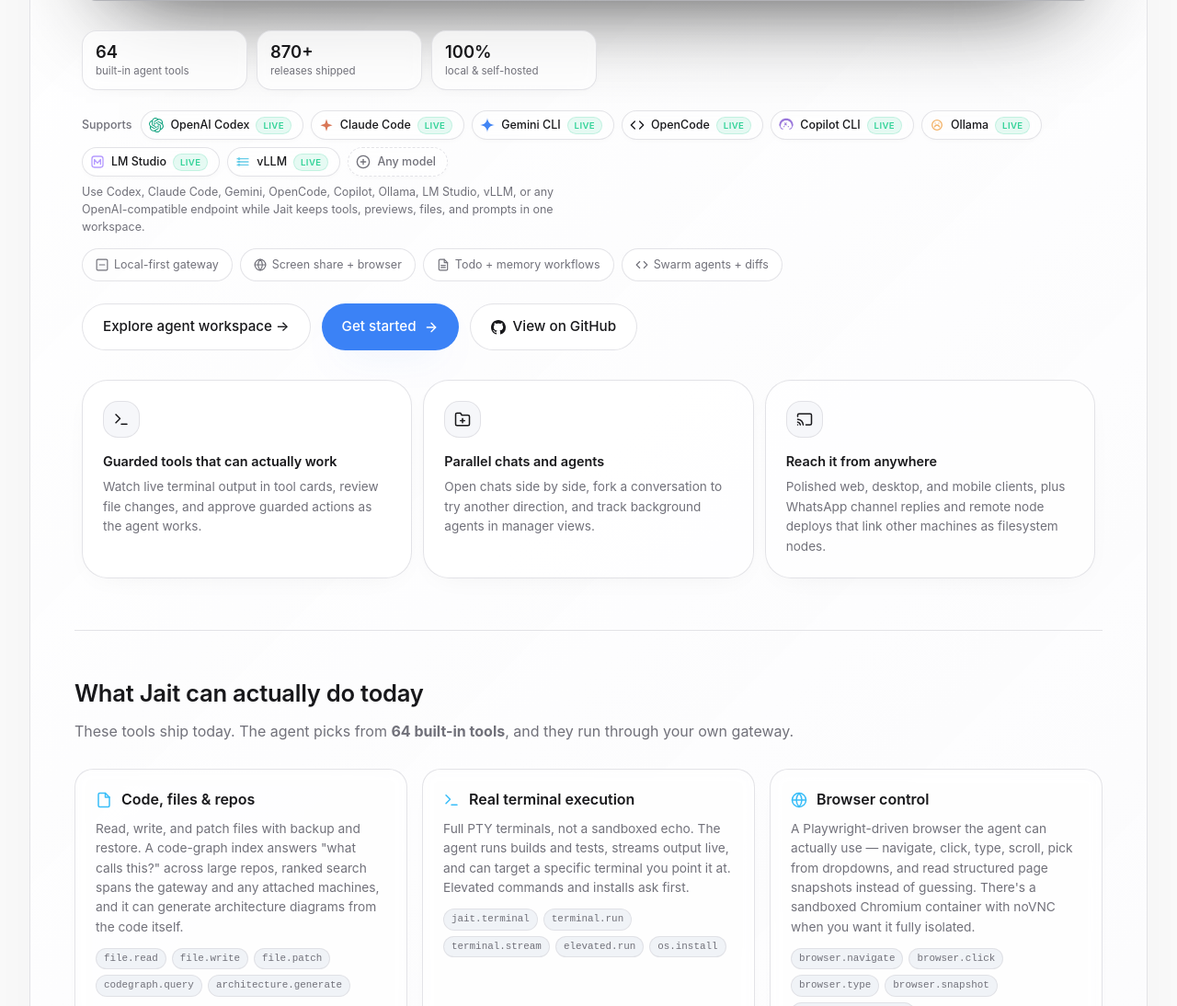
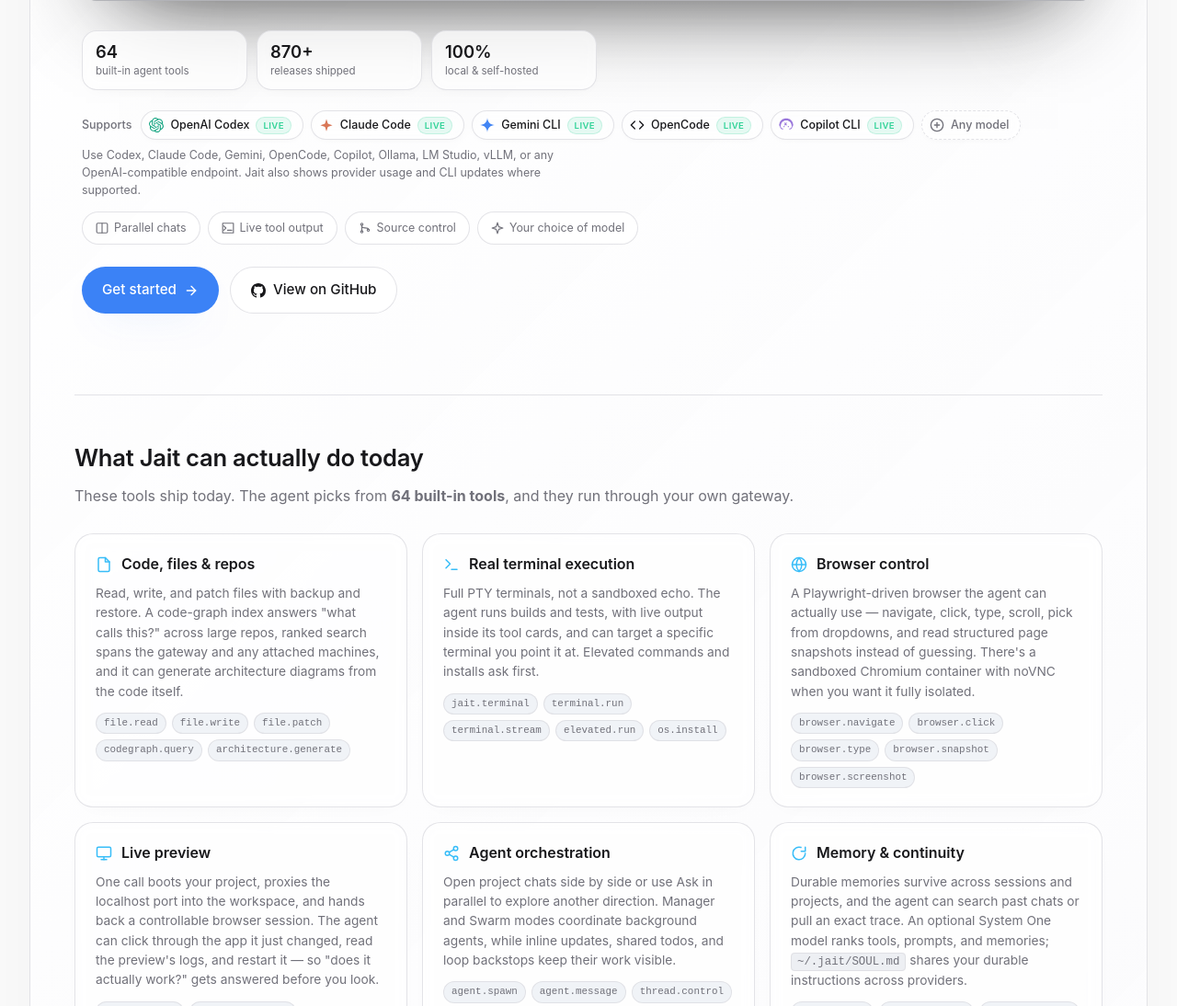
Before and after one commit to Widev-e-U/jait.dev, a plain HTML site: page index.html in a window 1280 px wide. Shown: the part 1220-2314 px from the top of the page at 92% size. Drawn offline with Linux system fonts and the light colour scheme.

Commit message:
refactor: fold agent features into homepage

```diff
--- a/index.html
+++ b/index.html
@@ -64,11 +64,6 @@
       background: linear-gradient(135deg, rgba(255,255,255,0.92), rgba(248,248,252,0.88));
       box-shadow: 0 24px 80px -48px rgba(0,0,0,0.08);
     }
-    html.light .feature-card {
-      background: rgba(255,255,255,0.8);
-      box-shadow: 0 8px 32px -16px rgba(0,0,0,0.08);
-    }
-    html.light .feature-card:hover { box-shadow: 0 16px 48px -20px rgba(0,0,0,0.12); }
     html.light .method-card,
     html.light .download-card {
       background: rgba(255,255,255,0.7);
@@ -172,12 +167,6 @@
     html.light .hero-logo .name { color: var(--text); }
     html.light .hero-logo .subtitle { color: var(--muted); }
     html.light .hero-tagline { color: var(--text); }
-    html.light .feature-card h3 { color: var(--text); }
-    html.light .feature-card .fc-icon {
-      background: rgba(245,247,250,0.9);
-      border-color: var(--border);
-    }
-    html.light .feature-card .fc-icon svg { color: var(--text); }
     html.light .caps .cap svg { color: var(--muted); }
     html.light .theme-toggle {
       background: rgba(255,255,255,0.85);
@@ -364,7 +353,6 @@
     .hero-desc    { animation: fadeInUp 0.7s cubic-bezier(0.16,1,0.3,1) 0.4s both; }
     .caps         { animation: fadeInUp 0.7s cubic-bezier(0.16,1,0.3,1) 0.5s both; }
     .hero-cta     { animation: fadeInUp 0.7s cubic-bezier(0.16,1,0.3,1) 0.6s both; }
-    .feature-cards { animation: fadeInUp 0.7s cubic-bezier(0.16,1,0.3,1) 0.7s both; }
     .control-surface { animation: scaleIn 0.8s cubic-bezier(0.16,1,0.3,1) 0.4s both; }
 
     /* ── Hero ──────────────────────────────────── */
@@ -461,35 +449,6 @@
     }
     .btn-outline:hover { border-color: var(--muted); background: rgba(24,24,28,0.8); }
     .btn svg { width: 16px; height: 16px; }
-
-    /* Feature cards */
-    .feature-cards { display: grid; gap: 12px; }
-    @media (min-width: 768px) { .feature-cards { grid-template-columns: repeat(3,1fr); } }
-    .feature-card {
-      border-radius: var(--radius);
-      border: 1px solid var(--border);
-      background: var(--card);
-      padding: 22px;
-      backdrop-filter: blur(12px);
-      box-shadow: 0 18px 60px -42px rgba(15,23,42,0.4);
-      transition: border-color 0.25s, transform 0.25s cubic-bezier(0.16,1,0.3,1), box-shadow 0.25s;
-    }
-    .feature-card:hover {
-      border-color: rgba(56,189,248,0.3);
-      transform: translateY(-3px);
-      box-shadow: 0 24px 72px -36px rgba(15,23,42,0.5);
-    }
-    .feature-card .fc-icon {
-      width: 40px; height: 40px;
-      display: flex; align-items: center; justify-content: center;
-      border-radius: 1rem;
-      border: 1px solid var(--border);
-      background: rgba(9,9,11,0.85);
-      margin-bottom: 14px;
-    }
-    .feature-card .fc-icon svg { width: 18px; height: 18px; color: var(--text); }
-    .feature-card h3 { font-size: 0.9rem; font-weight: 600; margin-bottom: 6px; }
-    .feature-card p { font-size: 0.85rem; color: var(--muted); margin: 0; line-height: 1.6; }
 
     /* ── Control surface (right column) ────────── */
     .control-surface { display: flex; min-width: 0; align-items: stretch; }
@@ -1410,7 +1369,7 @@
 
           <h1 class="hero-tagline">An AI agent workspace that runs on your machine.</h1>
           <p class="hero-desc">Jait is one small gateway you install yourself. It gives an agent real terminals, your filesystem, a controllable browser, live previews, memory, and scheduled jobs — then lets you reach all of it from your laptop, your server, or your phone. Your code never leaves your disk, and you bring whichever model you already pay for.</p>
-          <p class="hero-desc" style="font-size:0.92rem"><a href="agent.html">Explore the agent workspace →</a> &nbsp;·&nbsp; <a href="#capabilities">See every capability →</a></p>
+          <p class="hero-desc" style="font-size:0.92rem"><a href="#capabilities">See everything it can do →</a></p>
 
           <div class="hero-editor-shot">
             <figure>
@@ -1456,46 +1415,21 @@
               <svg viewBox="0 0 24 24" fill="currentColor" style="color:#9a77db"><path d="M9.11 8.18a.75.75 0 0 1 1.06-.02l.82.78.82-.78a.75.75 0 1 1 1.03 1.09l-1.1 1.04 1.1 1.04a.75.75 0 0 1-1.03 1.09l-.82-.78-.82.78a.75.75 0 0 1-1.03-1.09l1.1-1.04-1.1-1.04a.75.75 0 0 1-.03-1.07Z"/><path d="M12 1C6.2 1 2.48 4.36 1.28 8.42a3.7 3.7 0 0 0-.3 1.75 3.55 3.55 0 0 0-.45 1.87c.06.86.49 1.6 1.1 2.13A3.49 3.49 0 0 0 2.4 16c.58 1.57 1.83 3 3.6 3h1v-1.5H5.98c-1.2 0-2.12-1-2.58-2.22a2 2 0 0 1-.53-1.21 1.99 1.99 0 0 1 .33-1.34.75.75 0 0 0 .15-.55c-.05-.49.06-.98.2-1.42C4.22 8.06 6.96 5.5 9.86 4.59a10 10 0 0 1 4.28 0c2.9.91 5.64 3.47 6.31 6.27.14.44.25.93.2 1.42a.75.75 0 0 0 .15.55c.22.37.35.83.33 1.34a2 2 0 0 1-.53 1.21c-.46 1.22-1.38 2.22-2.58 2.22H17V19h1c1.77 0 3.02-1.43 3.6-3a3.49 3.49 0 0 0 .77-1.83c.61-.53 1.04-1.27 1.1-2.13.06-.68-.12-1.32-.44-1.87a3.7 3.7 0 0 0-.31-1.75C21.52 4.36 17.8 1 12 1ZM8.5 15.5a1 1 0 1 0 0-2 1 1 0 0 0 0 2Zm8-1a1 1 0 1 1-2 0 1 1 0 0 1 2 0Z"/></svg>
               Copilot CLI <span class="prov-badge live">Live</span>
             </span>
-            <span class="prov-pill" style="--i:5">
-              <svg viewBox="0 0 24 24" fill="none" stroke="currentColor" stroke-width="2" stroke-linecap="round" stroke-linejoin="round" style="color:#f3b46a"><circle cx="12" cy="12" r="8"/><path d="M8 15c1.5-4 6.5-4 8 0M9 9h.01M15 9h.01"/></svg>
-              Ollama <span class="prov-badge live">Live</span>
-            </span>
-            <span class="prov-pill" style="--i:6">
-              <svg viewBox="0 0 24 24" fill="none" stroke="currentColor" stroke-width="2" stroke-linecap="round" stroke-linejoin="round" style="color:#b69cff"><rect x="3" y="3" width="18" height="18" rx="4"/><path d="M7 16V8l5 6 5-6v8"/></svg>
-              LM Studio <span class="prov-badge live">Live</span>
-            </span>
-            <span class="prov-pill" style="--i:7">
-              <svg viewBox="0 0 24 24" fill="none" stroke="currentColor" stroke-width="2" stroke-linecap="round" stroke-linejoin="round" style="color:#65cce8"><path d="M3 7h18M3 12h18M3 17h18"/><circle cx="6" cy="7" r="1" fill="currentColor"/><circle cx="6" cy="12" r="1" fill="currentColor"/><circle cx="6" cy="17" r="1" fill="currentColor"/></svg>
-              vLLM <span class="prov-badge live">Live</span>
-            </span>
-            <span class="prov-pill byom" style="--i:8;border-style:dashed">
+            <span class="prov-pill byom" style="--i:5;border-style:dashed">
               <svg viewBox="0 0 24 24" fill="none" stroke="currentColor" stroke-width="2" stroke-linecap="round" stroke-linejoin="round"><circle cx="12" cy="12" r="10"/><line x1="12" y1="8" x2="12" y2="16"/><line x1="8" y1="12" x2="16" y2="12"/></svg>
               Any model
             </span>
           </div>
-          <p class="byom-note">Use Codex, Claude Code, Gemini, OpenCode, Copilot, Ollama, LM Studio, vLLM, or any OpenAI-compatible endpoint while Jait keeps tools, previews, files, and prompts in one workspace.</p>
+          <p class="byom-note">Use Codex, Claude Code, Gemini, OpenCode, Copilot, Ollama, LM Studio, vLLM, or any OpenAI-compatible endpoint. Jait also shows provider usage and CLI updates where supported.</p>
 
           <div class="caps">
-            <span class="cap">
-              <svg viewBox="0 0 24 24" fill="none" stroke="currentColor" stroke-width="2" stroke-linecap="round" stroke-linejoin="round"><rect x="2" y="2" width="20" height="20" rx="2"/><line x1="7" y1="12" x2="17" y2="12"/></svg>
-              Local-first gateway
-            </span>
-            <span class="cap">
-              <svg viewBox="0 0 24 24" fill="none" stroke="currentColor" stroke-width="2" stroke-linecap="round" stroke-linejoin="round"><circle cx="12" cy="12" r="10"/><line x1="2" y1="12" x2="22" y2="12"/><path d="M12 2a15.3 15.3 0 0 1 4 10 15.3 15.3 0 0 1-4 10 15.3 15.3 0 0 1-4-10 15.3 15.3 0 0 1 4-10z"/></svg>
-              Screen share + browser
-            </span>
-            <span class="cap">
-              <svg viewBox="0 0 24 24" fill="none" stroke="currentColor" stroke-width="2" stroke-linecap="round" stroke-linejoin="round"><path d="M14 2H6a2 2 0 0 0-2 2v16a2 2 0 0 0 2 2h12a2 2 0 0 0 2-2V8z"/><polyline points="14 2 14 8 20 8"/><line x1="16" y1="13" x2="8" y2="13"/><line x1="16" y1="17" x2="8" y2="17"/></svg>
-              Todo + memory workflows
-            </span>
-            <span class="cap">
-              <svg viewBox="0 0 24 24" fill="none" stroke="currentColor" stroke-width="2" stroke-linecap="round" stroke-linejoin="round"><polyline points="16 18 22 12 16 6"/><polyline points="8 6 2 12 8 18"/></svg>
-              Swarm agents + diffs
-            </span>
+            <span class="cap"><svg viewBox="0 0 24 24" fill="none" stroke="currentColor" stroke-width="2" stroke-linecap="round" stroke-linejoin="round"><rect x="2" y="3" width="20" height="18" rx="2"/><path d="M12 3v18"/></svg> Parallel chats</span>
+            <span class="cap"><svg viewBox="0 0 24 24" fill="none" stroke="currentColor" stroke-width="2" stroke-linecap="round" stroke-linejoin="round"><polyline points="4 8 8 12 4 16"/><path d="M11 16h8M2 3h20v18H2z"/></svg> Live tool output</span>
+            <span class="cap"><svg viewBox="0 0 24 24" fill="none" stroke="currentColor" stroke-width="2" stroke-linecap="round" stroke-linejoin="round"><circle cx="6" cy="5" r="2"/><circle cx="6" cy="19" r="2"/><circle cx="18" cy="16" r="2"/><path d="M6 7v10m0-8c0 5 12 1 12 5"/></svg> Source control</span>
+            <span class="cap"><svg viewBox="0 0 24 24" fill="none" stroke="currentColor" stroke-width="2" stroke-linecap="round" stroke-linejoin="round"><path d="m12 2 2.4 7.6L22 12l-7.6 2.4L12 22l-2.4-7.6L2 12l7.6-2.4L12 2z"/></svg> Your choice of model</span>
           </div>
 
           <div class="hero-cta">
-            <a href="agent.html" class="btn btn-outline">Explore agent workspace →</a>
             <a href="#downloads" class="btn btn-primary">
               Get started
               <svg viewBox="0 0 24 24" fill="none" stroke="currentColor" stroke-width="2" stroke-linecap="round" stroke-linejoin="round"><line x1="5" y1="12" x2="19" y2="12"/><polyline points="12 5 19 12 12 19"/></svg>
@@ -1506,29 +1440,6 @@
             </a>
           </div>
 
-          <div class="feature-cards">
-            <div class="feature-card">
-              <div class="fc-icon">
-                <svg viewBox="0 0 24 24" fill="none" stroke="currentColor" stroke-width="2" stroke-linecap="round" stroke-linejoin="round"><polyline points="4 17 10 11 4 5"/><line x1="12" y1="19" x2="20" y2="19"/></svg>
-              </div>
-              <h3>Guarded tools that can actually work</h3>
-              <p>Watch live terminal output in tool cards, review file changes, and approve guarded actions as the agent works.</p>
-            </div>
-            <div class="feature-card">
-              <div class="fc-icon">
-                <svg viewBox="0 0 24 24" fill="none" stroke="currentColor" stroke-width="2" stroke-linecap="round" stroke-linejoin="round"><path d="M22 19a2 2 0 0 1-2 2H4a2 2 0 0 1-2-2V5a2 2 0 0 1 2-2h5l2 3h9a2 2 0 0 1 2 2z"/><line x1="12" y1="11" x2="12" y2="17"/><line x1="9" y1="14" x2="15" y2="14"/></svg>
-              </div>
-              <h3>Parallel chats and agents</h3>
-              <p>Open chats side by side, fork a conversation to try another direction, and track background agents in manager views.</p>
-            </div>
-            <div class="feature-card">
-              <div class="fc-icon">
-                <svg viewBox="0 0 24 24" fill="none" stroke="currentColor" stroke-width="2" stroke-linecap="round" stroke-linejoin="round"><path d="M2 16.1A5 5 0 0 1 5.9 20M2 12.05A9 9 0 0 1 9.95 20M2 8V6a2 2 0 0 1 2-2h16a2 2 0 0 1 2 2v12a2 2 0 0 1-2 2h-6"/><line x1="2" y1="20" x2="2.01" y2="20"/></svg>
-              </div>
-              <h3>Reach it from anywhere</h3>
-              <p>Polished web, desktop, and mobile clients, plus WhatsApp channel replies and remote node deploys that link other machines as filesystem nodes.</p>
-            </div>
-          </div>
         </div>
 
         <!-- Right column — Jait app preview -->
@@ -1844,7 +1755,7 @@
 
         <div class="cap-group reveal" style="--i:1">
           <h3><svg viewBox="0 0 24 24" fill="none" stroke="currentColor" stroke-width="2" stroke-linecap="round" stroke-linejoin="round"><polyline points="4 17 10 11 4 5"/><line x1="12" y1="19" x2="20" y2="19"/></svg> Real terminal execution</h3>
-          <p>Full PTY terminals, not a sandboxed echo. The agent runs builds and tests, streams output live, and can target a specific terminal you point it at. Elevated commands and installs ask first.</p>
+          <p>Full PTY terminals, not a sandboxed echo. The agent runs builds and tests, with live output inside its tool cards, and can target a specific terminal you point it at. Elevated commands and installs ask first.</p>
           <div class="cap-tools"><code>jait.terminal</code><code>terminal.run</code><code>terminal.stream</code><code>elevated.run</code><code>os.install</code></div>
         </div>
 
@@ -1862,13 +1773,13 @@
 
         <div class="cap-group reveal" style="--i:4">
           <h3><svg viewBox="0 0 24 24" fill="none" stroke="currentColor" stroke-width="2" stroke-linecap="round" stroke-linejoin="round"><circle cx="18" cy="5" r="3"/><circle cx="6" cy="12" r="3"/><circle cx="18" cy="19" r="3"/><line x1="8.59" y1="13.51" x2="15.42" y2="17.49"/><line x1="15.41" y1="6.51" x2="8.59" y2="10.49"/></svg> Agent orchestration</h3>
-          <p>Four modes: Developer for hands-on work, Manager to delegate, Swarm to fan out, Thread for focused side-runs. Sub-agents stream inline, share a todo list, and message each other. Loop backstops and duplicate-call quarantine stop runaway runs.</p>
+          <p>Open project chats side by side or use Ask in parallel to explore another direction. Manager and Swarm modes coordinate background agents, while inline updates, shared todos, and loop backstops keep their work visible.</p>
           <div class="cap-tools"><code>agent.spawn</code><code>agent.message</code><code>thread.control</code><code>jait.todos</code></div>
         </div>
 
         <div class="cap-group reveal" style="--i:5">
           <h3><svg viewBox="0 0 24 24" fill="none" stroke="currentColor" stroke-width="2" stroke-linecap="round" stroke-linejoin="round"><path d="M21 12a9 9 0 1 1-6.22-8.56"/><polyline points="21 3 21 9 15 9"/></svg> Memory &amp; continuity</h3>
-          <p>Durable memories survive across sessions and projects, and the agent can search everything you've said before or pull the exact trace of an old chat. Drop durable instructions in <code>~/.jait/SOUL.md</code> and every provider picks them up.</p>
+          <p>Durable memories survive across sessions and projects, and the agent can search past chats or pull an exact trace. An optional System One model ranks tools, prompts, and memories; <code>~/.jait/SOUL.md</code> shares your durable instructions across providers.</p>
           <div class="cap-tools"><code>memory.save</code><code>memory.search</code><code>session.search</code><code>chat.traces</code></div>
         </div>
 
@@ -1898,7 +1809,7 @@
 
         <div class="cap-group reveal" style="--i:10">
           <h3><svg viewBox="0 0 24 24" fill="none" stroke="currentColor" stroke-width="2" stroke-linecap="round" stroke-linejoin="round"><path d="M6 3v12"/><circle cx="18" cy="6" r="3"/><circle cx="6" cy="18" r="3"/><path d="M18 9a9 9 0 0 1-9 9"/></svg> Pull requests &amp; Git</h3>
-          <p>Open, inspect, and resolve PRs from the workspace, including merge-conflict inspection and resolution. Every GitHub operation is bound to <em>your</em> encrypted token — never a shared gateway credential.</p>
+          <p>Review changed files in the source control sidebar and diff HUD. Open, inspect, and resolve PRs from the workspace; GitHub operations use <em>your</em> encrypted token.</p>
           <div class="cap-tools"><code>PR review</code><code>conflict resolution</code><code>worktrees</code><code>source control</code></div>
         </div>
 
```
Also changed, not shown: agent.html (deleted, +0 -113 lines).
